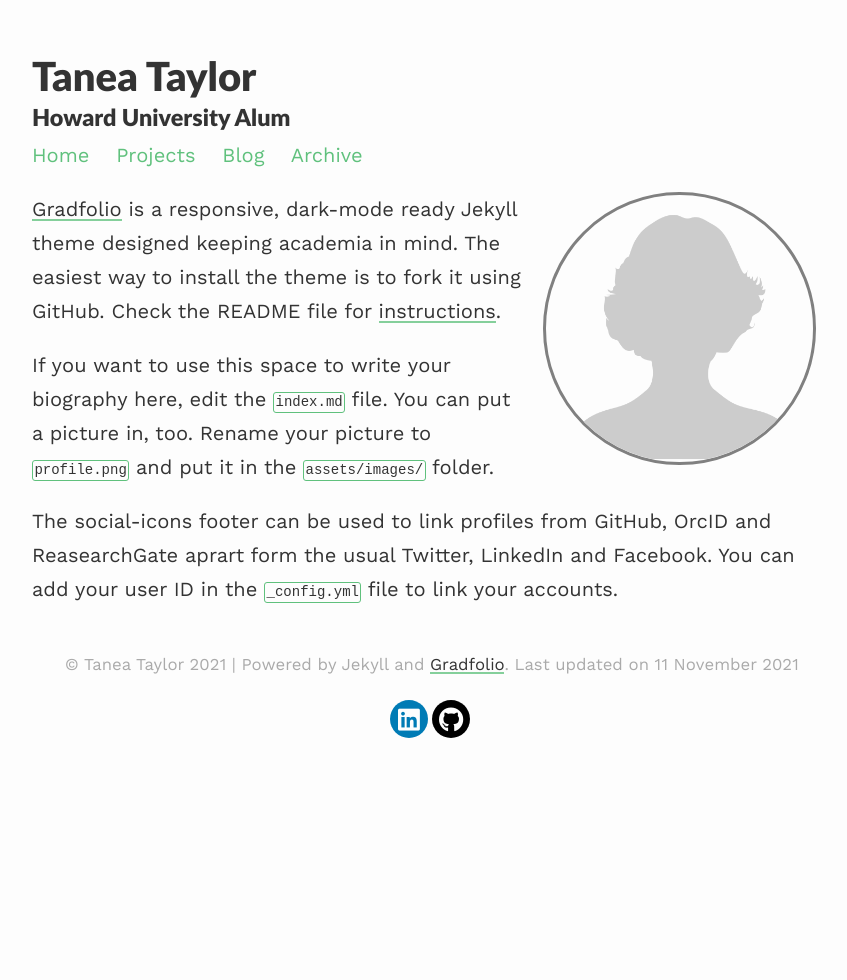
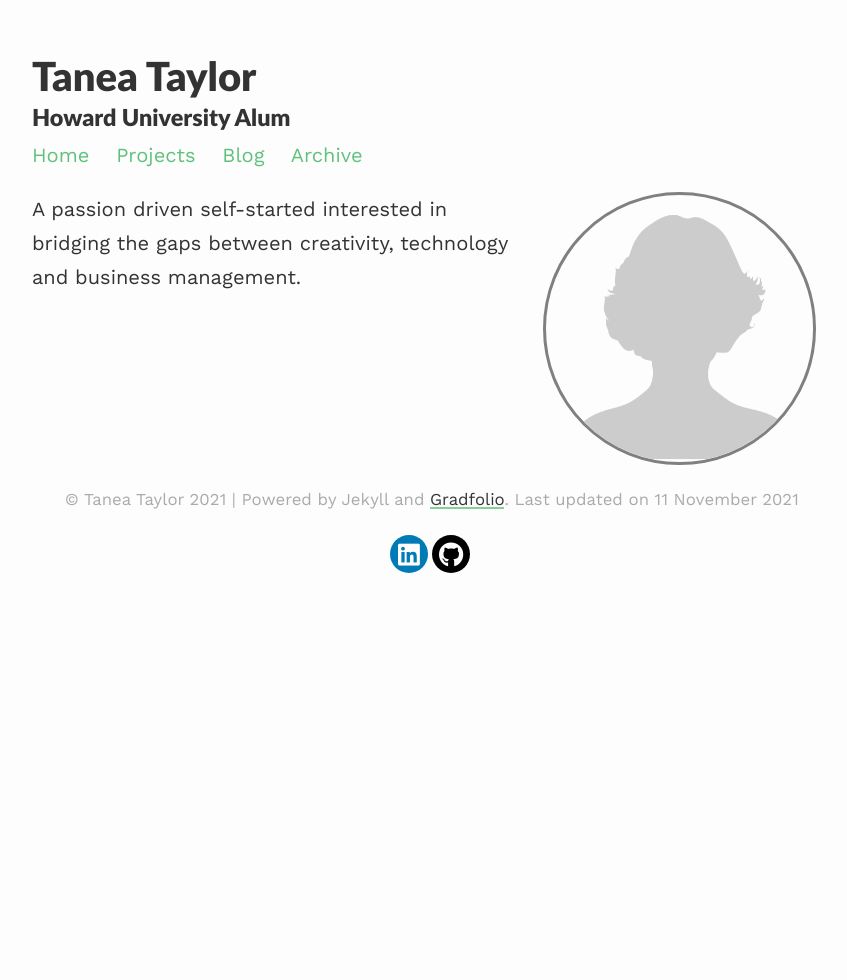
Before and after one commit to jitinnair1/gradfolio, a Jekyll site: the page built from index.md, in a window 1280 px wide. Shown: the whole page, without its empty margins (208-1055 px from the left). Built offline with Jekyll 4.4.1, drawn with Linux system fonts in a browser that asks for light colours; nearby versions of some CDN libraries.

Commit message:
Update index.md

```diff
--- a/index.md
+++ b/index.md
@@ -7,8 +7,5 @@
 published: true
 ---
 
-[Gradfolio](https://github.com/jitinnair1/gradfolio){:target="_blank"} is a responsive, dark-mode ready Jekyll theme designed keeping academia in mind. The easiest way to install the theme is to fork it using GitHub. Check the README file for [instructions](https://github.com/jitinnair1/gradfolio#installation){:target="_blank"}.
 
-If you want to use this space to write your biography here, edit the `index.md` file. You can put a picture in, too. Rename your picture to `profile.png` and put it in the `assets/images/` folder.
-
-The social-icons footer can be used to link profiles from GitHub, OrcID and ReasearchGate aprart form the usual Twitter, LinkedIn and Facebook. You can add your user ID in the `_config.yml` file to link your accounts.
+A passion driven self-started interested in bridging the gaps between creativity, technology and business management.
```
